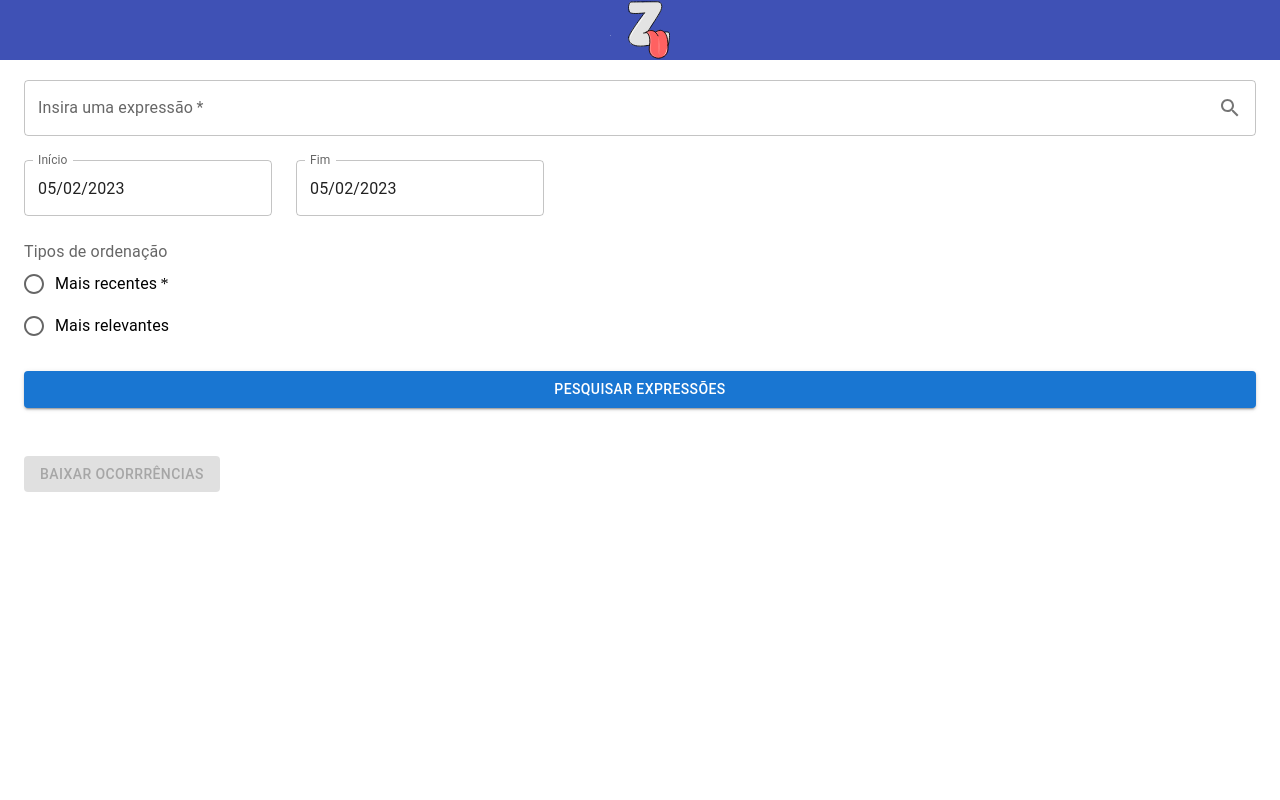
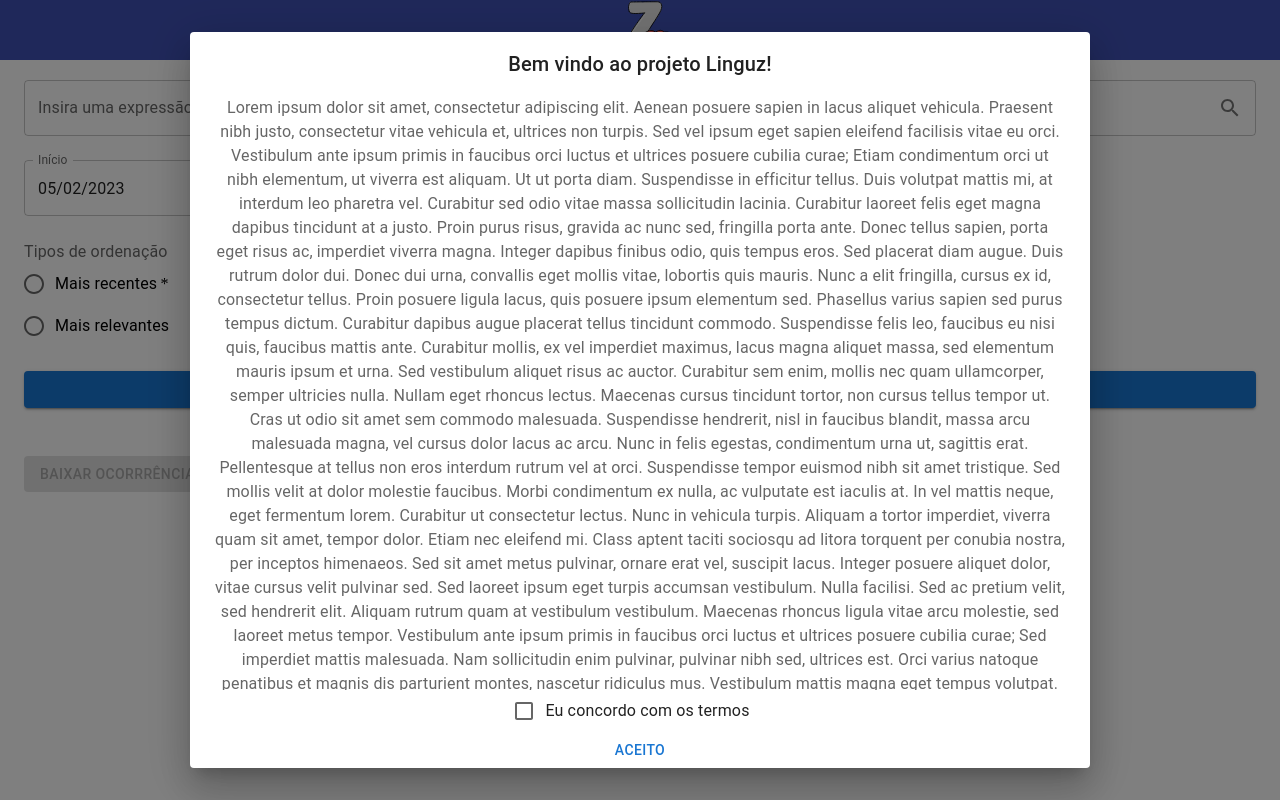
Before and after one commit to PdRabelo/linguz-frontend, a React (Create React App) app: page / in a window 1280 px wide. Built offline with nearby package versions, Linux system fonts and the light colour scheme.

Commit message:
download finished

```diff
--- a/src/App.tsx
+++ b/src/App.tsx
@@ -1,9 +1,14 @@
 import Home from "./pages/home"
+import ModalTerms from "./components/modalTerms"
 import "./index.css"
 
 function App() {
   return (
-    <Home/>
+    <div>
+      <ModalTerms/>
+      <Home/>
+    </div>
+
   );
 }
 
--- /dev/null
+++ b/src/components/modalTerms/index.css
@@ -0,0 +1,11 @@
+.center-all{
+    text-align: center;
+    justify-content: center;
+    align-items: center;
+}
+
+#quote{
+    margin-top: 4%;
+    padding: 3%;
+    background-color: rgb(220, 230, 241);
+}
--- /dev/null
+++ b/src/components/modalTerms/index.tsx
@@ -0,0 +1,58 @@
+import React, { useState } from "react";
+import "./index.css"
+import { Box, Button, Checkbox, DialogContentText, DialogTitle, FormControlLabel, FormGroup, Modal, Typography } from "@mui/material";
+import Dialog from "@mui/material/Dialog";
+import DialogContent from "@mui/material/DialogContent";
+import ContentCopyIcon from '@mui/icons-material/ContentCopy';
+
+function ModalTerms(){
+
+    const [open, setOpen] = useState(true)
+    const [checked, setChecked] = useState(false)
+
+    const handleChange = (event: React.ChangeEvent<HTMLInputElement>) => {
+        setChecked(event.target.checked);
+      };
+
+    const handleClose = (event: any, reason: any)=>{
+        if(reason &&  reason == "backdropClick")
+            return;
+        setOpen(false)
+    }
+
+    function handleButtonClick(){
+        console.log(checked)
+        if(checked){
+            setOpen(false)
+        }
+    }
+
+    return <div>
+        <Dialog
+            open={open}
+            onClose={handleClose}
+            maxWidth={"md"}
+
+        >
+            <DialogTitle className="center-all">Bem vindo ao projeto Linguz!</DialogTitle>
+            <DialogContent>
+                <DialogContentText id="" className="center-all">Lorem ipsum dolor sit amet, consectetur adipiscing elit. Aenean posuere sapien in lacus aliquet vehicula. Praesent nibh justo, consectetur vitae vehicula et, ultrices non turpis. Sed vel ipsum eget sapien eleifend facilisis vitae eu orci. Vestibulum ante ipsum primis in faucibus orci luctus et ultrices posuere cubilia curae; Etiam condimentum orci ut nibh elementum, ut viverra est aliquam. Ut ut porta diam. Suspendisse in efficitur tellus. Duis volutpat mattis mi, at interdum leo pharetra vel.
+
+                                                          Curabitur sed odio vitae massa sollicitudin lacinia. Curabitur laoreet felis eget magna dapibus tincidunt at a justo. Proin purus risus, gravida ac nunc sed, fringilla porta ante. Donec tellus sapien, porta eget risus ac, imperdiet viverra magna. Integer dapibus finibus odio, quis tempus eros. Sed placerat diam augue. Duis rutrum dolor dui. Donec dui urna, convallis eget mollis vitae, lobortis quis mauris. Nunc a elit fringilla, cursus ex id, consectetur tellus. Proin posuere ligula lacus, quis posuere ipsum elementum sed. Phasellus varius sapien sed purus tempus dictum. Curabitur dapibus augue placerat tellus tincidunt commodo. Suspendisse felis leo, faucibus eu nisi quis, faucibus mattis ante. Curabitur mollis, ex vel imperdiet maximus, lacus magna aliquet massa, sed elementum mauris ipsum et urna. Sed vestibulum aliquet risus ac auctor. Curabitur sem enim, mollis nec quam ullamcorper, semper ultricies nulla.
+
+                                                           Nullam eget rhoncus lectus. Maecenas cursus tincidunt tortor, non cursus tellus tempor ut. Cras ut odio sit amet sem commodo malesuada. Suspendisse hendrerit, nisl in faucibus blandit, massa arcu malesuada magna, vel cursus dolor lacus ac arcu. Nunc in felis egestas, condimentum urna ut, sagittis erat. Pellentesque at tellus non eros interdum rutrum vel at orci. Suspendisse tempor euismod nibh sit amet tristique. Sed mollis velit at dolor molestie faucibus. Morbi condimentum ex nulla, ac vulputate est iaculis at. In vel mattis neque, eget fermentum lorem. Curabitur ut consectetur lectus. Nunc in vehicula turpis. Aliquam a tortor imperdiet, viverra quam sit amet, tempor dolor.
+
+                                                           Etiam nec eleifend mi. Class aptent taciti sociosqu ad litora torquent per conubia nostra, per inceptos himenaeos. Sed sit amet metus pulvinar, ornare erat vel, suscipit lacus. Integer posuere aliquet dolor, vitae cursus velit pulvinar sed. Sed laoreet ipsum eget turpis accumsan vestibulum. Nulla facilisi. Sed ac pretium velit, sed hendrerit elit. Aliquam rutrum quam at vestibulum vestibulum. Maecenas rhoncus ligula vitae arcu molestie, sed laoreet metus tempor. Vestibulum ante ipsum primis in faucibus orci luctus et ultrices posuere cubilia curae; Sed imperdiet mattis malesuada. Nam sollicitudin enim pulvinar, pulvinar nibh sed, ultrices est. Orci varius natoque penatibus et magnis dis parturient montes, nascetur ridiculus mus. Vestibulum mattis magna eget tempus volutpat. Vestibulum iaculis, quam non auctor vulputate, elit ipsum lacinia orci, sit amet elementum ligula ipsum id enim.
+
+                                                           Suspendisse id purus sem. Praesent ultrices bibendum pretium. Sed eu finibus mi, a pulvinar massa. Mauris scelerisque augue non nisi blandit, a venenatis ipsum hendrerit. Sed bibendum massa sit amet lectus scelerisque, ac fringilla quam suscipit. Duis vel risus luctus, accumsan urna a, sodales enim. Praesent ac imperdiet neque, a dictum sem. Aenean euismod vehicula erat hendrerit ultrices. Suspendisse tempor vitae mi et iaculis. Ut tincidunt vel sem non mollis. Integer imperdiet mi nec nisi consectetur gravida. Etiam a porta ante. Donec mi lectus, iaculis a posuere at, faucibus a mi.</DialogContentText>
+                <DialogContentText id="quote" className="center-all">LinguZ: software livre. Versão Beta. Belo Horizonte: CEFET/MG, 2022. Disponível em: Link do heroku</DialogContentText>
+            </DialogContent>
+            <FormGroup className="center-all">
+                <FormControlLabel control={<Checkbox  checked={checked}
+                onChange={handleChange}/>} label="Eu concordo com os termos" />
+            </FormGroup>
+            <Button onClick={handleButtonClick}>Aceito</Button>
+        </Dialog>
+</div>
+}
+export default ModalTerms;
--- a/src/pages/home.tsx
+++ b/src/pages/home.tsx
@@ -26,13 +26,14 @@
     const [alertTextSuccess, setAlertSuccess] = useState("")
     const [alertSuccessIsOpen, setAlertSuccesIsOpen] = useState(false)
     const [linearShow, setLinearShow] = useState(false)
-
+    const [allTweets, setAlltweets] = useState(Array <string>)
 
     async function downloadTextFile() {
-        const response = await axios.post("http://localhost:3001/api/v1/download", {
-            "fileData": "eu adoro meus amigos de serviço, Lu levou o macarrão integral hoje pra eu comer no almoço, ainda colocou carne moída (que ela não gosta, só pra ficar mais gostoso pra mim) e um bife de porco maravilhoso. É sobre ❤\n\npoxa eu adoro meus amigos\n\nMds eu adoro meus amigos tá doido",
+        try {
+            const response = await axios.post("http://localhost:3001/api/v1/download", {
+            "fileDataRaw": allTweets,
             "fileType": "txt",
-            "fileName": "asdsaf"
+            "fileName": `${valueSearchExpression.replace(/ /g,'')}_${dayjs().unix()}`
         }, { responseType: 'blob' });
 
         const type = response.headers['content-type']
@@ -40,8 +41,14 @@
 
         const link = document.createElement('a')
         link.href = window.URL.createObjectURL(blob)
-        link.download = 'test.txt'
+        link.download = `${valueSearchExpression.replace(/ /g,'')}_${dayjs().unix()}.txt`
         link.click()
+        }
+        catch (error: any) {
+            setAlertText(`${error.response.data.data} : ${error.response.data.errorDetails}`)
+            setIsOpen(true)
+        }
+
     }
 
     function validFieldValue() {
@@ -55,11 +62,12 @@
     }
 
     async function postExpression(event: FormEvent<HTMLFormElement>) {
+
         event.preventDefault()
         setLinearShow(true)
+        let allTweetsArray: string[] = [];
         if (validFieldValue()) {
             let response
-            let allTweets: string[] = [];
             try {
                 response = await axios.post("http://localhost:3001/api/v1/search", {
                     query: valueSearchExpression,
@@ -67,25 +75,26 @@
                         start_time: valueDatePickerInicio?.toISOString(),
                         end_time: valueDatePickerFinal?.toISOString(),
                         sort_order: valueRadio,
-                        max_result: 100
+                        max_result: 500
                     }
                 });
                 if(response.status == 200 && response.data.data.meta.result_count > 0){
                     setButton(false)
                     setAlertSuccesIsOpen(true)
-                    setAlertSuccess(`${response.data.data.meta.result_count} occurrences were found`)
+                    setAlertSuccess(`${response.data.data.meta.result_count} ocorrencias foram encontradas`)
+
                 }
                 else if(response.status == 200 && response.data.data.meta.result_count == 0){
                     setAlertSuccesIsOpen(true)
-                    setAlertSuccess(`${response.data.data.meta.result_count} occurrences were found`)
+                    setAlertSuccess(`${response.data.data.meta.result_count} ocorrencias foram encontradas`)
                 }
 
                 if(response.status === 200) {
                     response.data.data.tweets.forEach((element: { text: string; }) => {
-                        allTweets.push(element.text);
+                        allTweetsArray.push(element.text);
                     });
+                    setAlltweets(allTweetsArray)
                 }
-                console.log(allTweets);
             }
             catch (error: any) {
                 setAlertText(`${error.response.data.data} : ${error.response.data.errorDetails}`)
@@ -187,7 +196,7 @@
                                     onClose={() =>{
                                         setAlertSuccesIsOpen(false)
                                     }}>
-                                    <AlertTitle>Research is completed!</AlertTitle>
+                                    <AlertTitle>Pesquisa completa!</AlertTitle>
                                     {alertTextSuccess}
                                 </Alert>
                             </Collapse>
```
Also changed, not shown: src/components/modal/index.tsx (deleted, +0 -19 lines), src/components/modal/index.css (deleted).
